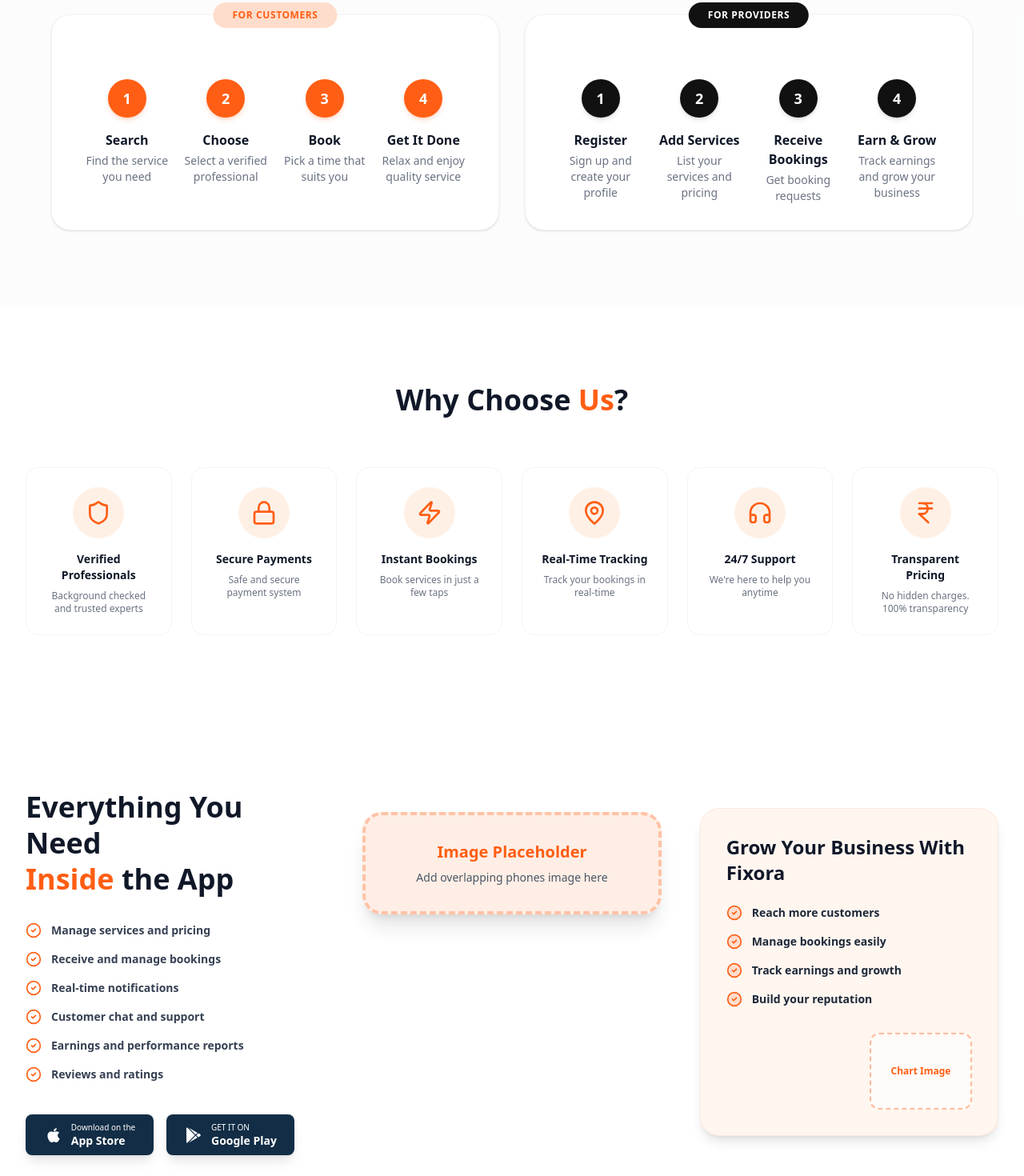
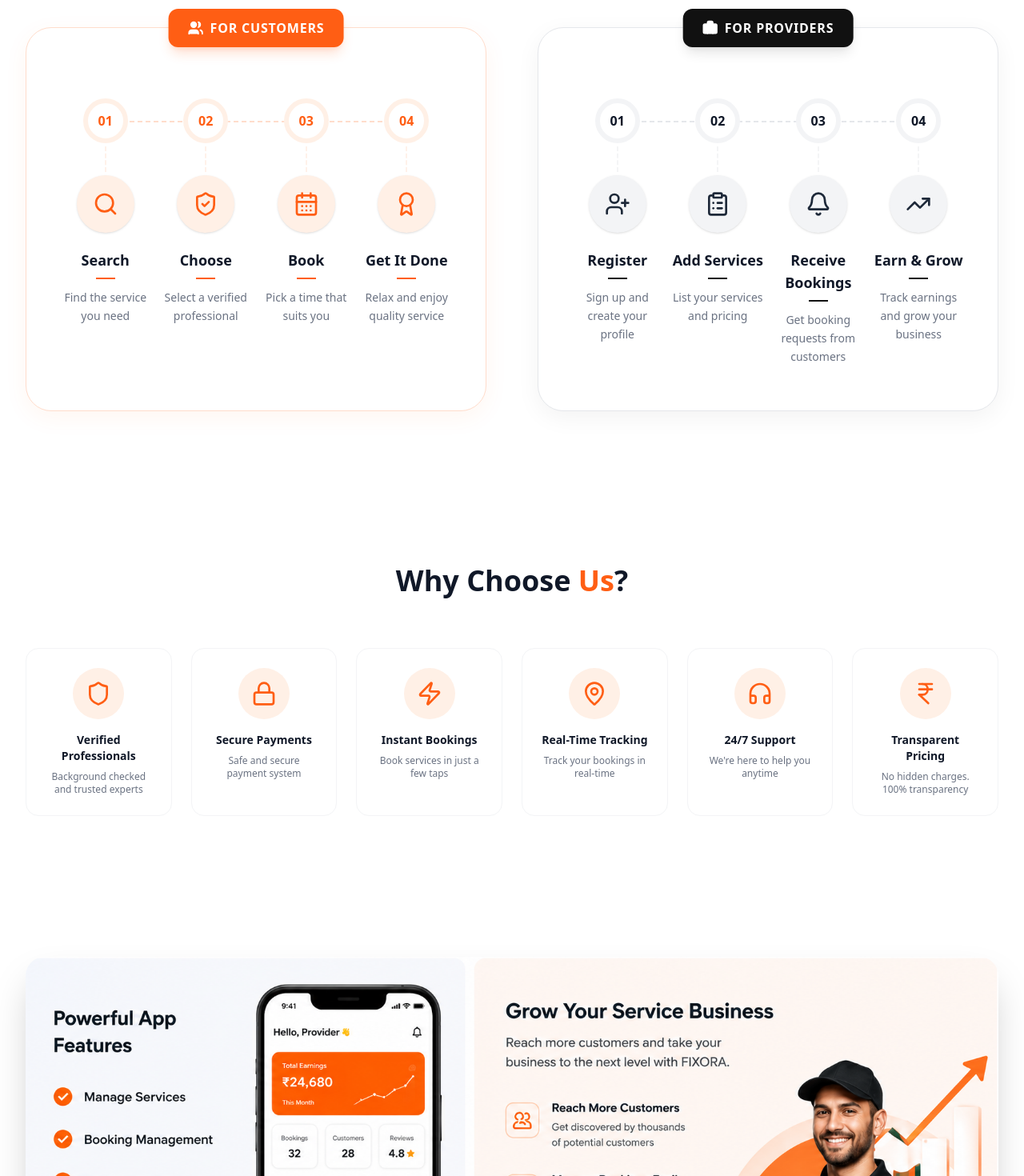
Before and after one commit to darshanghoghari/fixora_digital_web, a Next.js app: page / in a window 1280 px wide. Shown: the part 1760-3230 px from the top of the page at 80% size. Built offline with nearby package versions, Linux system fonts and the light colour scheme.

Commit message:
feat: implement responsive landing page with hero video and service overview section

```diff
--- a/src/app/page.tsx
+++ b/src/app/page.tsx
@@ -1,10 +1,12 @@
 "use client";
 
 import Link from "next/link";
+import Image from "next/image";
 import { motion } from "framer-motion";
 import {
   Users, CheckCircle2, MapPin, Star, Wrench, Zap, Wind, Droplets, Paintbrush, Hammer, MonitorSmartphone, Leaf,
-  ShieldCheck, Clock, Navigation, Headphones, IndianRupee, ChevronLeft, ChevronRight, Download, Shield, Lock
+  ShieldCheck, Clock, Navigation, Headphones, IndianRupee, ChevronLeft, ChevronRight, Download, Shield, Lock,
+  Search, CalendarDays, Award, User, Briefcase, ClipboardList, Bell, TrendingUp, UserPlus
 } from "lucide-react";
 import { Button } from "@heroui/react";
 import contentData from "@/data/content.json";
@@ -222,57 +224,94 @@
       </section>
 
       {/* How Fixora Works */}
-      <section className="py-24 bg-gray-50/50">
+      <section className="py-24 bg-white relative">
         <div className="container mx-auto px-4 sm:px-6 lg:px-8 text-center">
           <h2 className="text-3xl md:text-4xl font-extrabold text-gray-900 mb-2">How <span className="text-[#ff5e14]">Fixora</span> Works</h2>
-          <p className="text-gray-500 mb-16">Simple steps to get your work done or grow your business</p>
+          <p className="text-gray-500 mb-20">Simple steps to get your work done or grow your business</p>
 
-          <div className="grid grid-cols-1 lg:grid-cols-2 gap-8 max-w-6xl mx-auto">
+          <div className="grid grid-cols-1 xl:grid-cols-2 gap-16 max-w-7xl mx-auto">
+
             {/* For Customers */}
-            <div className="bg-white rounded-3xl p-8 border border-gray-100 shadow-sm relative pt-12">
-              <div className="absolute top-0 left-1/2 -translate-x-1/2 -translate-y-1/2 bg-[#ffddcc] text-[#ff5e14] font-bold text-xs uppercase tracking-wider px-6 py-2 rounded-full">
-                For Customers
+            <div className="bg-white rounded-[2rem] p-6 sm:p-10 border border-[#ffddcc] shadow-[0_8px_30px_rgb(255,94,20,0.06)] relative flex flex-col justify-start">
+              <div className="absolute -top-6 left-1/2 -translate-x-1/2 flex items-center gap-2 px-6 py-3 bg-[#ff5e14] text-white font-bold text-sm sm:text-base uppercase tracking-wider rounded-xl shadow-lg shadow-[#ff5e14]/20 z-20">
+                <Users className="w-5 h-5 fill-current" />
+                FOR CUSTOMERS
               </div>
-              <div className="flex justify-between relative mt-8">
-                <div className="absolute top-6 left-0 right-0 h-0.5 bg-[#ffddcc] -z-10 hidden sm:block"></div>
+
+              <div className="relative mt-12 mb-4">
+                {/* Connecting Line (Horizontal) */}
+                <div className="absolute top-[28px] left-[12%] right-[12%] h-[2px] bg-transparent border-t-[2px] border-dashed border-[#ffddcc] z-0 hidden sm:block"></div>
+
+                <div className="flex flex-col sm:flex-row justify-between gap-8 sm:gap-2 relative z-10">
                   {[
-                  { num: "1", title: "Search", desc: "Find the service you need" },
-                  { num: "2", title: "Choose", desc: "Select a verified professional" },
-                  { num: "3", title: "Book", desc: "Pick a time that suits you" },
-                  { num: "4", title: "Get It Done", desc: "Relax and enjoy quality service" }
+                    { num: "01", icon: Search, title: "Search", desc: "Find the service you need" },
+                    { num: "02", icon: ShieldCheck, title: "Choose", desc: "Select a verified professional" },
+                    { num: "03", icon: CalendarDays, title: "Book", desc: "Pick a time that suits you" },
+                    { num: "04", icon: Award, title: "Get It Done", desc: "Relax and enjoy quality service" }
                   ].map((step, i) => (
-                  <div key={i} className="flex flex-col items-center flex-1 text-center bg-white px-2">
-                    <div className="w-12 h-12 rounded-full bg-[#ff5e14] text-white flex items-center justify-center font-bold text-lg mb-4 shadow-md shadow-[#ff5e14]/20">
+                    <div key={i} className="flex flex-col items-center flex-1 text-center group relative">
+                      {/* Vertical line for mobile connecting steps */}
+                      {i !== 3 && <div className="absolute top-[56px] bottom-[-48px] left-1/2 w-[2px] -translate-x-1/2 border-l-[2px] border-dashed border-[#ffddcc] -z-10 sm:hidden"></div>}
+
+                      <div className="w-14 h-14 rounded-full bg-white border-[6px] border-[#fff0e6] text-[#ff5e14] flex items-center justify-center font-extrabold text-base relative z-10 group-hover:scale-110 transition-transform duration-300">
                         {step.num}
                       </div>
-                    <h4 className="font-bold text-gray-900 text-sm sm:text-base mb-1">{step.title}</h4>
-                    <p className="text-gray-500 text-xs sm:text-sm max-w-[120px]">{step.desc}</p>
+
+                      {/* Unique Vertical Connector */}
+                      <div className="w-[2px] h-6 sm:h-8 border-l-[2px] border-dashed border-[#ffddcc] my-1 opacity-40 group-hover:opacity-100 group-hover:border-[#ff5e14] transition-all duration-300"></div>
+
+                      <div className="w-[72px] h-[72px] rounded-full bg-[#fff0e6] text-[#ff5e14] flex items-center justify-center mb-5 group-hover:bg-[#ff5e14] group-hover:text-white transition-all duration-300 shadow-sm group-hover:shadow-md group-hover:-translate-y-1 relative z-10">
+                        <step.icon className="w-8 h-8" />
+                      </div>
+
+                      <h4 className="font-bold text-gray-900 text-base md:text-lg group-hover:text-[#ff5e14] transition-colors">{step.title}</h4>
+                      <div className="w-6 h-[2px] bg-[#ff5e14] mx-auto mt-2 mb-3"></div>
+                      <p className="text-gray-500 text-sm max-w-[140px] leading-relaxed">{step.desc}</p>
                     </div>
                   ))}
                 </div>
               </div>
+            </div>
 
             {/* For Providers */}
-            <div className="bg-white rounded-3xl p-8 border border-gray-100 shadow-sm relative pt-12">
-              <div className="absolute top-0 left-1/2 -translate-x-1/2 -translate-y-1/2 bg-[#111] text-white font-bold text-xs uppercase tracking-wider px-6 py-2 rounded-full">
-                For Providers
+            <div className="bg-white rounded-[2rem] p-6 sm:p-10 border border-gray-200 shadow-[0_8px_30px_rgb(0,0,0,0.05)] relative mt-16 xl:mt-0 flex flex-col justify-start">
+              <div className="absolute -top-6 left-1/2 -translate-x-1/2 flex items-center gap-2 px-6 py-3 bg-[#111] text-white font-bold text-sm sm:text-base uppercase tracking-wider rounded-xl shadow-lg shadow-black/10 z-20">
+                <Briefcase className="w-5 h-5 fill-current" />
+                FOR PROVIDERS
               </div>
-              <div className="flex justify-between relative mt-8">
-                <div className="absolute top-6 left-0 right-0 h-0.5 bg-gray-200 -z-10 hidden sm:block"></div>
+
+              <div className="relative mt-12 mb-4">
+                {/* Connecting Line (Horizontal) */}
+                <div className="absolute top-[28px] left-[12%] right-[12%] h-[2px] bg-transparent border-t-[2px] border-dashed border-gray-200 z-0 hidden sm:block"></div>
+
+                <div className="flex flex-col sm:flex-row justify-between gap-8 sm:gap-2 relative z-10">
                   {[
-                  { num: "1", title: "Register", desc: "Sign up and create your profile" },
-                  { num: "2", title: "Add Services", desc: "List your services and pricing" },
-                  { num: "3", title: "Receive Bookings", desc: "Get booking requests" },
-                  { num: "4", title: "Earn & Grow", desc: "Track earnings and grow your business" }
+                    { num: "01", icon: UserPlus, title: "Register", desc: "Sign up and create your profile" },
+                    { num: "02", icon: ClipboardList, title: "Add Services", desc: "List your services and pricing" },
+                    { num: "03", icon: Bell, title: "Receive Bookings", desc: "Get booking requests from customers" },
+                    { num: "04", icon: TrendingUp, title: "Earn & Grow", desc: "Track earnings and grow your business" }
                   ].map((step, i) => (
-                  <div key={i} className="flex flex-col items-center flex-1 text-center bg-white px-2">
-                    <div className="w-12 h-12 rounded-full bg-[#111] text-white flex items-center justify-center font-bold text-lg mb-4 shadow-md">
+                    <div key={i} className="flex flex-col items-center flex-1 text-center group relative">
+                      {/* Vertical line for mobile connecting steps */}
+                      {i !== 3 && <div className="absolute top-[56px] bottom-[-48px] left-1/2 w-[2px] -translate-x-1/2 border-l-[2px] border-dashed border-gray-200 -z-10 sm:hidden"></div>}
+
+                      <div className="w-14 h-14 rounded-full bg-white border-[6px] border-gray-100 text-gray-900 flex items-center justify-center font-extrabold text-base relative z-10 group-hover:scale-110 transition-transform duration-300">
                         {step.num}
                       </div>
-                    <h4 className="font-bold text-gray-900 text-sm sm:text-base mb-1">{step.title}</h4>
-                    <p className="text-gray-500 text-xs sm:text-sm max-w-[120px]">{step.desc}</p>
+
+                      {/* Unique Vertical Connector */}
+                      <div className="w-[2px] h-6 sm:h-8 border-l-[2px] border-dashed border-gray-200 my-1 opacity-40 group-hover:opacity-100 group-hover:border-[#111] transition-all duration-300"></div>
+
+                      <div className="w-[72px] h-[72px] rounded-full bg-gray-100 text-gray-800 flex items-center justify-center mb-5 group-hover:bg-[#111] group-hover:text-white transition-all duration-300 shadow-sm group-hover:shadow-md group-hover:-translate-y-1 relative z-10">
+                        <step.icon className="w-8 h-8" />
+                      </div>
+
+                      <h4 className="font-bold text-gray-900 text-base md:text-lg group-hover:text-[#111] transition-colors">{step.title}</h4>
+                      <div className="w-6 h-[2px] bg-[#111] mx-auto mt-2 mb-3"></div>
+                      <p className="text-gray-500 text-sm max-w-[140px] leading-relaxed">{step.desc}</p>
                     </div>
                   ))}
+                </div>
               </div>
             </div>
           </div>
@@ -305,75 +344,25 @@
         </div>
       </section>
 
-      {/* Everything You Need Inside the App */}
-      <section className="py-24 bg-white">
-        <div className="container mx-auto px-4 sm:px-6 lg:px-8">
-          <div className="flex flex-col lg:flex-row items-center justify-between gap-12 max-w-7xl mx-auto">
-
-            {/* Left Col */}
-            <div className="lg:w-1/3">
-              <h2 className="text-3xl md:text-4xl font-extrabold text-gray-900 leading-tight mb-8">
-                Everything You Need <br />
-                <span className="text-[#ff5e14]">Inside</span> the App
-              </h2>
-              <ul className="space-y-4 mb-10">
-                {[
-                  "Manage services and pricing",
-                  "Receive and manage bookings",
-                  "Real-time notifications",
-                  "Customer chat and support",
-                  "Earnings and performance reports",
-                  "Reviews and ratings"
-                ].map((item, i) => (
-                  <li key={i} className="flex items-center gap-3">
-                    <CheckCircle2 className="w-5 h-5 text-[#ff5e14] fill-white flex-shrink-0" />
-                    <span className="text-gray-700 font-bold text-sm">{item}</span>
-                  </li>
-                ))}
-              </ul>
-              <div className="flex flex-wrap gap-4 mt-2">
-                <AppleStoreButton />
-                <GooglePlayButton />
-              </div>
-            </div>
-
-            {/* Center Col - Phones */}
-            <div className="lg:w-1/3 flex justify-center relative min-h-[400px]">
-              <div className="w-full h-full bg-[#ffddcc]/50 rounded-3xl border-4 border-dashed border-[#ff5e14]/30 flex flex-col items-center justify-center text-center p-8 overflow-hidden shadow-xl">
-                <p className="text-[#ff5e14] font-bold text-xl mb-2">Image Placeholder</p>
-                <p className="text-gray-600 text-sm">Add overlapping phones image here</p>
-              </div>
-            </div>
-
-            {/* Right Col */}
-            <div className="lg:w-1/3">
-              <div className="bg-[#fff6f0] rounded-3xl p-8 border border-[#ffddcc]/50 shadow-lg">
-                <h3 className="text-2xl font-extrabold text-gray-900 mb-6">
-                  Grow Your Business With Fixora
-                </h3>
-                <ul className="space-y-4 mb-8">
-                  {[
-                    "Reach more customers",
-                    "Manage bookings easily",
-                    "Track earnings and growth",
-                    "Build your reputation"
-                  ].map((item, i) => (
-                    <li key={i} className="flex items-center gap-3">
-                      <CheckCircle2 className="w-5 h-5 text-[#ff5e14] fill-[#ffddcc] flex-shrink-0" />
-                      <span className="text-gray-800 font-bold text-sm">{item}</span>
-                    </li>
-                  ))}
-                </ul>
-                <div className="mt-8 flex justify-end">
-                   {/* Placeholder for chart graphic */}
-                   <div className="w-32 h-24 bg-white/60 rounded-xl border-2 border-dashed border-[#ff5e14]/40 flex items-center justify-center">
-                     <span className="text-[#ff5e14] font-bold text-xs">Chart Image</span>
-                   </div>
-                </div>
-              </div>
-            </div>
-
-          </div>
+      {/* Full Width Banner */}
+      <section className="py-12 md:py-20 bg-white">
+        <div className="container mx-auto px-4 sm:px-6 lg:px-8 max-w-7xl">
+          <motion.div
+            initial={{ opacity: 0, y: 20 }}
+            whileInView={{ opacity: 1, y: 0 }}
+            viewport={{ once: true }}
+            transition={{ duration: 0.8 }}
+            className="w-full flex justify-center relative"
+          >
+            <Image
+              src="/images/banner/hero-banner-1.png"
+              alt="Fixora Full Banner"
+              width={1920}
+              height={1080}
+              className="w-full h-auto rounded-3xl shadow-2xl object-cover"
+              priority
+            />
+          </motion.div>
         </div>
       </section>
 
@@ -438,50 +427,24 @@
         </div>
       </section>
 
-      {/* CTA Footer */}
+      {/* CTA Footer Banner */}
       <section className="py-12 container mx-auto px-4 sm:px-6 lg:px-8 mb-12">
-        <div className="bg-[#111] rounded-3xl overflow-hidden relative shadow-2xl">
-          <div className="flex flex-col lg:flex-row items-center justify-between p-10 md:p-16 gap-10">
-
-            <div className="lg:w-1/2 relative z-10 text-center lg:text-left flex flex-col md:flex-row items-center gap-8">
-              {/* Professional Image Placeholder */}
-              <div className="w-40 h-40 bg-white/10 rounded-full border-4 border-dashed border-white/20 flex items-center justify-center flex-shrink-0">
-                 <span className="text-white/50 text-xs">Image</span>
-              </div>
-
-              <div>
-                <h2 className="text-3xl md:text-4xl font-bold text-white mb-4 leading-tight">
-                  Ready to Grow Your <br/>Service Business?
-                </h2>
-                <p className="text-gray-400 text-base mb-0 max-w-sm mx-auto lg:mx-0">
-                  Join thousands of providers already growing with Fixora.
-                </p>
-              </div>
-            </div>
-
-            <div className="lg:w-1/2 relative w-full flex justify-center lg:justify-end gap-6 h-auto lg:h-32 items-center flex-wrap lg:flex-nowrap">
-              {/* Stores Placeholder */}
-              <div className="flex flex-col sm:flex-row lg:flex-col gap-4">
-                <AppleStoreButton />
-                <GooglePlayButton />
-              </div>
-
-              {/* Decorative dotted separator hidden on small screens */}
-              <div className="hidden lg:block w-px h-full border-l border-dashed border-white/20 mx-2"></div>
-
-              {/* QR Code Placeholder */}
-              <div className="flex flex-col items-center gap-2">
-                <div className="w-32 h-32 bg-white rounded-xl flex items-center justify-center flex-shrink-0 p-2">
-                  <div className="w-full h-full bg-gray-100 border-2 border-dashed border-gray-300 flex items-center justify-center rounded-lg">
-                    <span className="text-gray-400 text-xs font-bold">QR Code</span>
-                  </div>
-                </div>
-                <span className="text-gray-400 text-xs">Scan to Download</span>
-              </div>
-            </div>
-
-          </div>
-        </div>
+        <motion.div
+          initial={{ opacity: 0, y: 20 }}
+          whileInView={{ opacity: 1, y: 0 }}
+          viewport={{ once: true }}
+          transition={{ duration: 0.8 }}
+          className="w-full flex justify-center"
+        >
+          <Image
+            src="/images/banner/hero-banner-2.png"
+            alt="Ready to Grow Your Business"
+            width={1920}
+            height={600}
+            className="w-full h-auto rounded-3xl shadow-2xl object-cover"
+            priority
+          />
+        </motion.div>
       </section>
     </>
   );
```
Also changed, not shown: public/images/banner/hero-banner-1.png (added), public/images/banner/hero-banner-2.png (added). Lines whose indentation alone changed are shown as unchanged.
